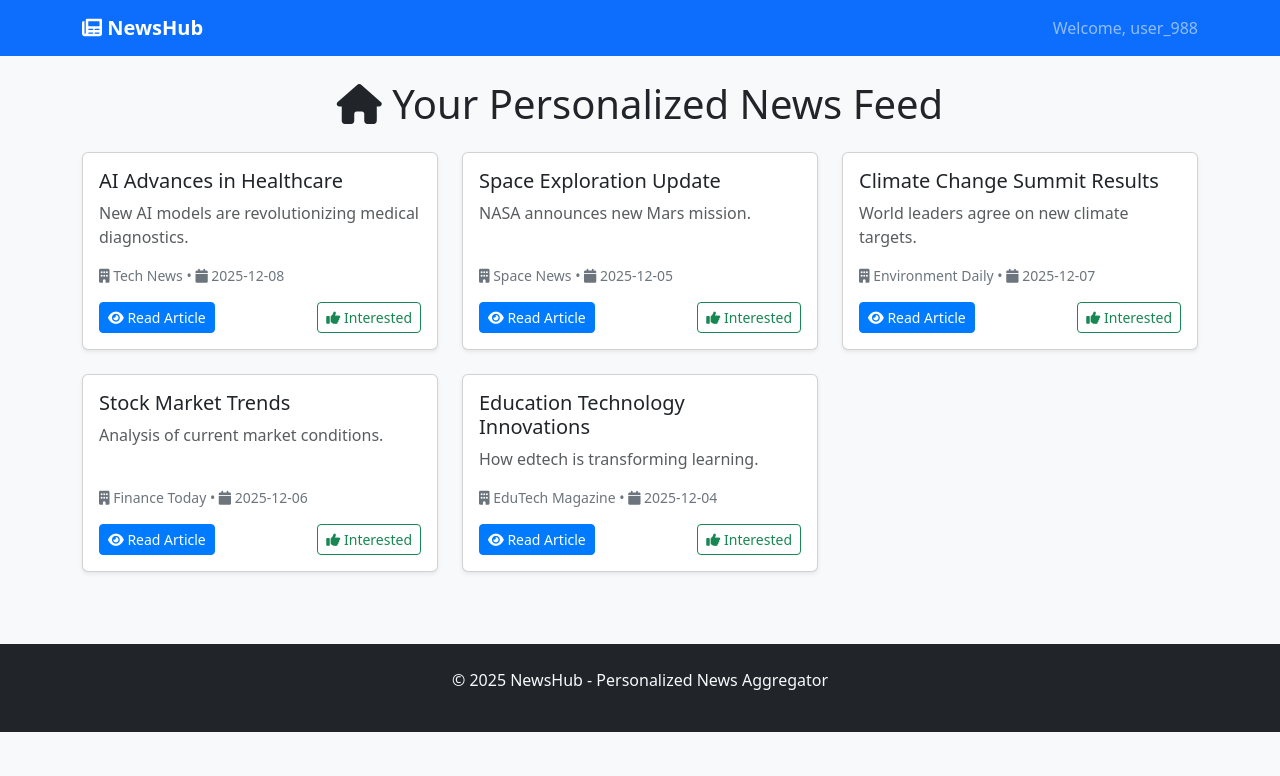
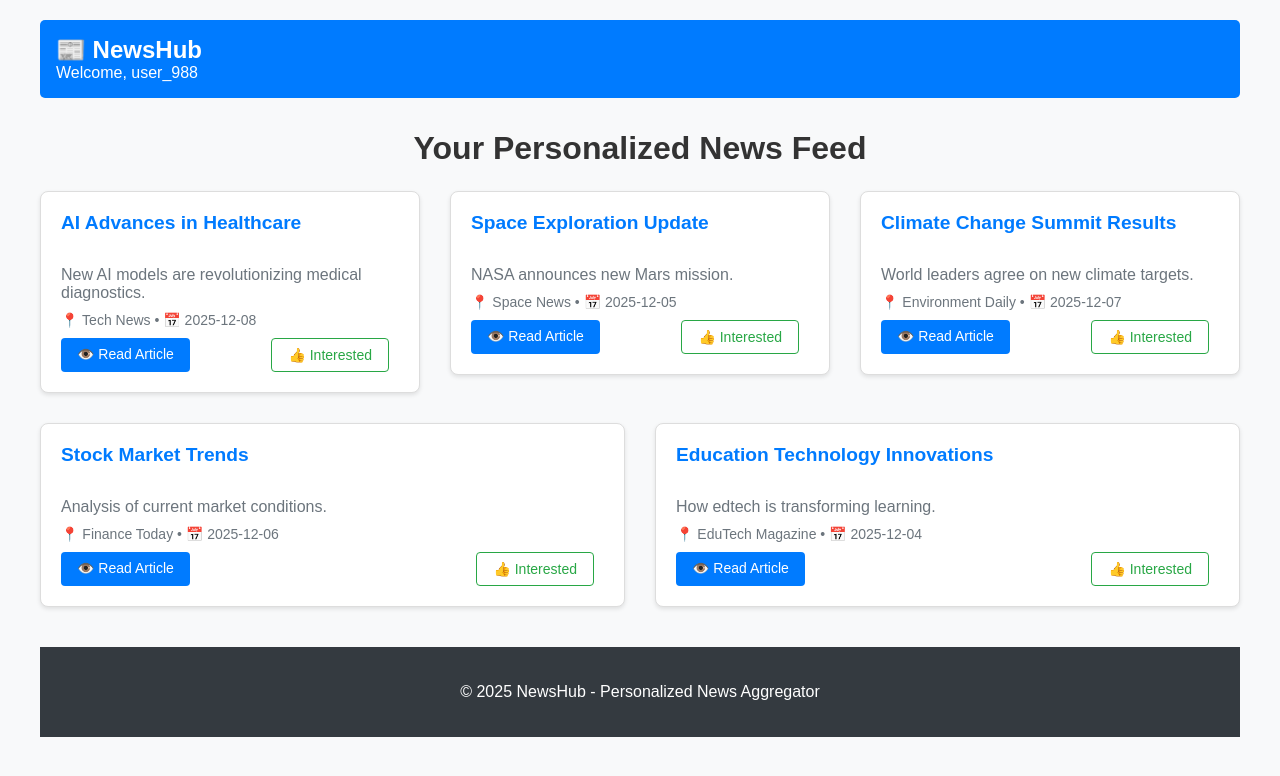
Before and after one commit to MinhQuang11121/news-aggregator-personalized, a Flask app: page / in a window 1280 px wide. Shown: the top 776 px of the page. Run offline with Flask 3, Linux system fonts and the light colour scheme; parts of the project's set-up code (start-up, migrations or seed data) failed here and were passed over.

Commit message:
Remove Bootstrap dependencies to fix Railway deployment

```diff
--- a/runtime.txt
+++ b/runtime.txt
@@ -1 +1 @@
-python-3.9.7
+python-3.11.6
--- a/static/style.css
+++ b/static/style.css
@@ -1,10 +1,50 @@
-/* Custom styles for NewsHub */
+/* Basic styles for NewsHub without Bootstrap */
+
+body {
+    font-family: Arial, sans-serif;
+    max-width: 1200px;
+    margin: 0 auto;
+    padding: 20px;
+    background-color: #f8f9fa;
+    color: #333;
+}
+
+.navbar {
+    background-color: #007bff;
+    color: white;
+    padding: 1rem;
+    margin-bottom: 2rem;
+    border-radius: 5px;
+}
 
 .navbar-brand {
+    color: white;
+    text-decoration: none;
+    font-size: 1.5rem;
     font-weight: bold;
 }
 
+.container {
+    max-width: 1200px;
+    margin: 0 auto;
+}
+
+.row {
+    display: flex;
+    flex-wrap: wrap;
+    margin: -15px;
+}
+
+.col-md-6, .col-lg-4 {
+    padding: 15px;
+    flex: 1 1 300px;
+}
+
 .card {
+    background: white;
+    border: 1px solid #ddd;
+    border-radius: 8px;
+    box-shadow: 0 2px 4px rgba(0,0,0,0.1);
     transition: transform 0.2s;
 }
 
@@ -12,33 +52,116 @@
     transform: translateY(-5px);
 }
 
-.article-content {
-    line-height: 1.6;
+.card-body {
+    padding: 20px;
 }
 
-footer {
-    margin-top: auto;
+.card-title {
+    margin-top: 0;
+    font-size: 1.2rem;
+    color: #007bff;
 }
 
-/* Responsive adjustments */
-@media (max-width: 768px) {
-    .display-4 {
-        font-size: 2rem;
-    }
+.card-text {
+    color: #666;
+    margin: 10px 0;
 }
 
-/* Custom button styles */
+.btn {
+    display: inline-block;
+    padding: 8px 16px;
+    text-decoration: none;
+    border-radius: 4px;
+    border: none;
+    cursor: pointer;
+    font-size: 14px;
+    margin-right: 10px;
+}
+
 .btn-primary {
     background-color: #007bff;
-    border-color: #007bff;
+    color: white;
 }
 
 .btn-primary:hover {
     background-color: #0056b3;
-    border-color: #004085;
+}
+
+.btn-outline-success {
+    background-color: transparent;
+    color: #28a745;
+    border: 1px solid #28a745;
 }
 
 .btn-outline-success:hover {
     background-color: #28a745;
-    border-color: #28a745;
+    color: white;
 }
+
+.d-flex {
+    display: flex;
+}
+
+.justify-content-between {
+    justify-content: space-between;
+}
+
+.mt-auto {
+    margin-top: auto;
+}
+
+.mb-4 {
+    margin-bottom: 1.5rem;
+}
+
+.text-center {
+    text-align: center;
+}
+
+.text-muted {
+    color: #6c757d;
+}
+
+.text-secondary {
+    color: #6c757d;
+}
+
+.small {
+    font-size: 0.875rem;
+}
+
+.display-4 {
+    font-size: 2.5rem;
+    font-weight: 300;
+}
+
+.lead {
+    font-size: 1.25rem;
+    font-weight: 300;
+}
+
+footer {
+    background-color: #343a40;
+    color: white;
+    text-align: center;
+    padding: 20px;
+    margin-top: 40px;
+}
+
+.article-content {
+    line-height: 1.6;
+    margin: 20px 0;
+}
+
+h1, h2, h3, h4, h5, h6 {
+    color: #333;
+}
+
+a {
+    color: #007bff;
+    text-decoration: none;
+}
+
+a:hover {
+    text-decoration: underline;
+}
--- a/templates/index.html
+++ b/templates/index.html
@@ -4,44 +4,35 @@
     <meta charset="UTF-8">
     <meta name="viewport" content="width=device-width, initial-scale=1.0">
     <title>Personalized News Aggregator</title>
-    <link href="https://cdn.jsdelivr.net/npm/bootstrap@5.3.0/dist/css/bootstrap.min.css" rel="stylesheet">
-    <link href="https://cdnjs.cloudflare.com/ajax/libs/font-awesome/6.0.0/css/all.min.css" rel="stylesheet">
     <link rel="stylesheet" href="{{ url_for('static', filename='style.css') }}">
 </head>
-<body class="bg-light">
-    <nav class="navbar navbar-expand-lg navbar-dark bg-primary">
+<body>
+    <nav class="navbar">
         <div class="container">
-            <a class="navbar-brand" href="#"><i class="fas fa-newspaper"></i> NewsHub</a>
-            <div class="navbar-nav ms-auto">
-                <span class="navbar-text">Welcome, {{ user_id }}</span>
-            </div>
+            <a class="navbar-brand" href="#">📰 NewsHub</a>
+            <div>Welcome, {{ user_id }}</div>
         </div>
     </nav>
 
-    <div class="container mt-4">
-        <div class="row">
-            <div class="col-12">
-                <h1 class="mb-4 text-center"><i class="fas fa-home"></i> Your Personalized News Feed</h1>
+    <div class="container">
+        <h1 class="mb-4 text-center">Your Personalized News Feed</h1>
         <div class="row">
             {% for article in articles %}
-                    <div class="col-md-6 col-lg-4 mb-4">
-                        <div class="card h-100 shadow-sm">
-                            <div class="card-body d-flex flex-column">
+            <div class="col-md-6 col-lg-4">
+                <div class="card">
+                    <div class="card-body">
                         <h5 class="card-title">{{ article.title }}</h5>
                         <p class="card-text text-muted">{{ article.description }}</p>
-                                <div class="mt-auto">
                         <p class="card-text small text-secondary">
-                                        <i class="fas fa-building"></i> {{ article.source.name }} •
-                                        <i class="fas fa-calendar"></i> {{ article.publishedAt[:10] }}
+                            📍 {{ article.source.name }} • 📅 {{ article.publishedAt[:10] }}
                         </p>
                         <div class="d-flex justify-content-between">
-                                        <a href="{{ url_for('view', article_id=loop.index0) }}" class="btn btn-primary btn-sm">
-                                            <i class="fas fa-eye"></i> Read Article
+                            <a href="{{ url_for('view', article_id=loop.index0) }}" class="btn btn-primary">
+                                👁️ Read Article
                             </a>
-                                        <a href="{{ url_for('click', article_id=loop.index0) }}" class="btn btn-outline-success btn-sm">
-                                            <i class="fas fa-thumbs-up"></i> Interested
+                            <a href="{{ url_for('click', article_id=loop.index0) }}" class="btn btn-outline-success">
+                                👍 Interested
                             </a>
-                                    </div>
                         </div>
                     </div>
                 </div>
@@ -49,15 +40,11 @@
             {% endfor %}
         </div>
     </div>
-        </div>
-    </div>
 
-    <footer class="bg-dark text-light mt-5 py-4">
-        <div class="container text-center">
+    <footer>
+        <div class="container">
             <p>&copy; 2025 NewsHub - Personalized News Aggregator</p>
         </div>
     </footer>
-
-    <script src="https://cdn.jsdelivr.net/npm/bootstrap@5.3.0/dist/js/bootstrap.bundle.min.js"></script>
 </body>
 </html>
```
Also changed, not shown: templates/article.html (+12 -21 lines). Lines whose indentation alone changed are shown as unchanged.
